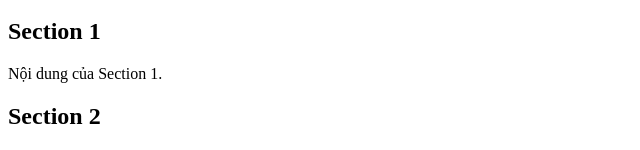
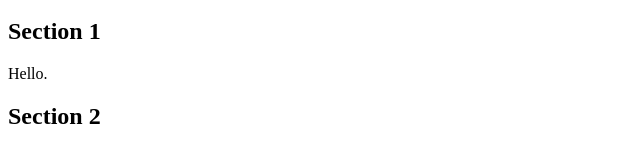
Before and after one commit to NGUYENB2005806/LAP1, a plain HTML site: page index.html in a window 1280 px wide. Shown: the part 136-286 px from the top of the page, without its empty margins (0-640 px from the left). Drawn offline with Linux system fonts and the light colour scheme.

Commit message:
modified index.html

```diff
--- a/index.html
+++ b/index.html
@@ -21,7 +21,7 @@
   <main>
     <section id="section1">
       <h2>Section 1</h2>
-      <p>Nội dung của Section 1.</p>
+      <p>Hello.</p>
     </section>
 
     <section id="section2">
```
